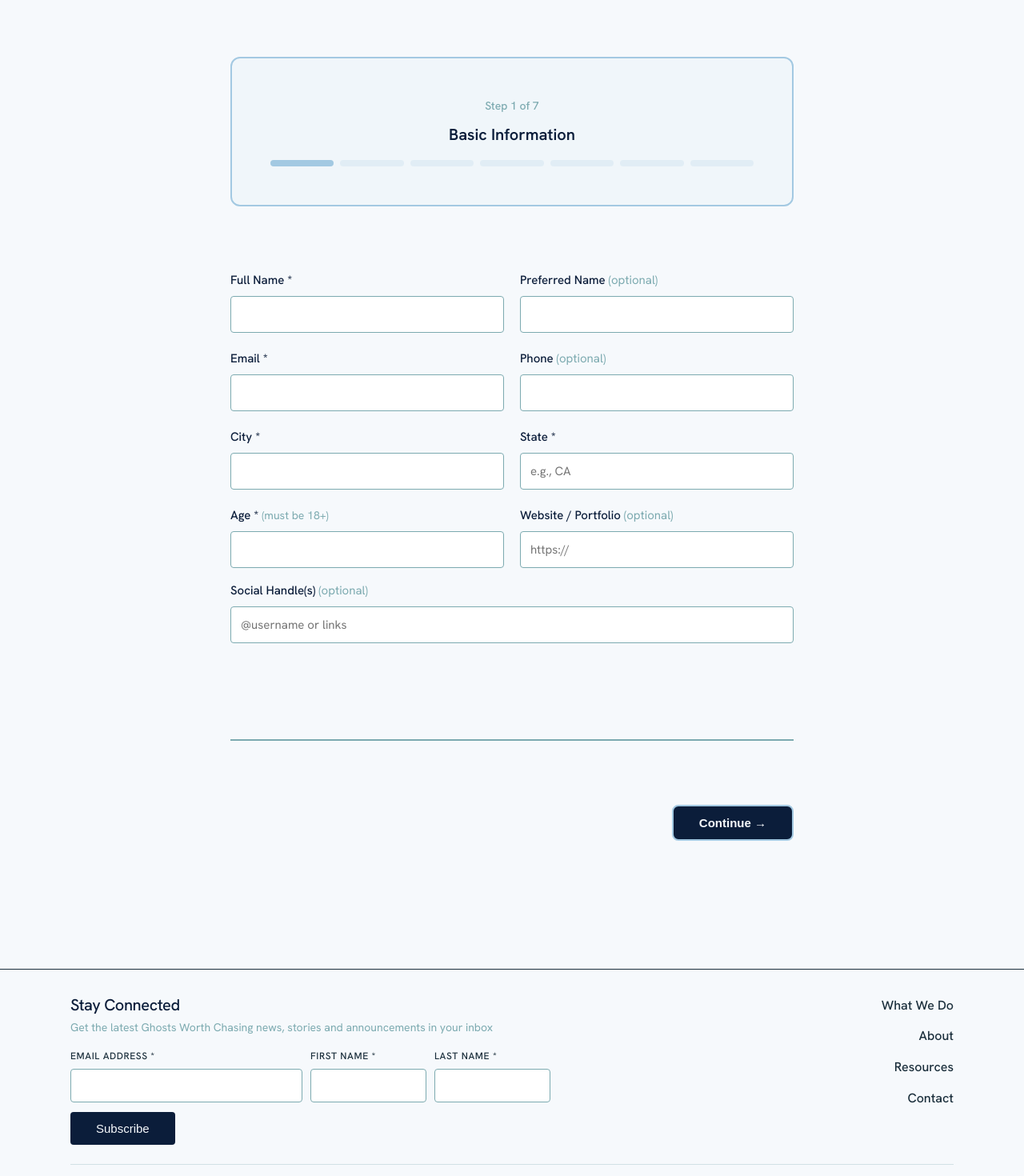
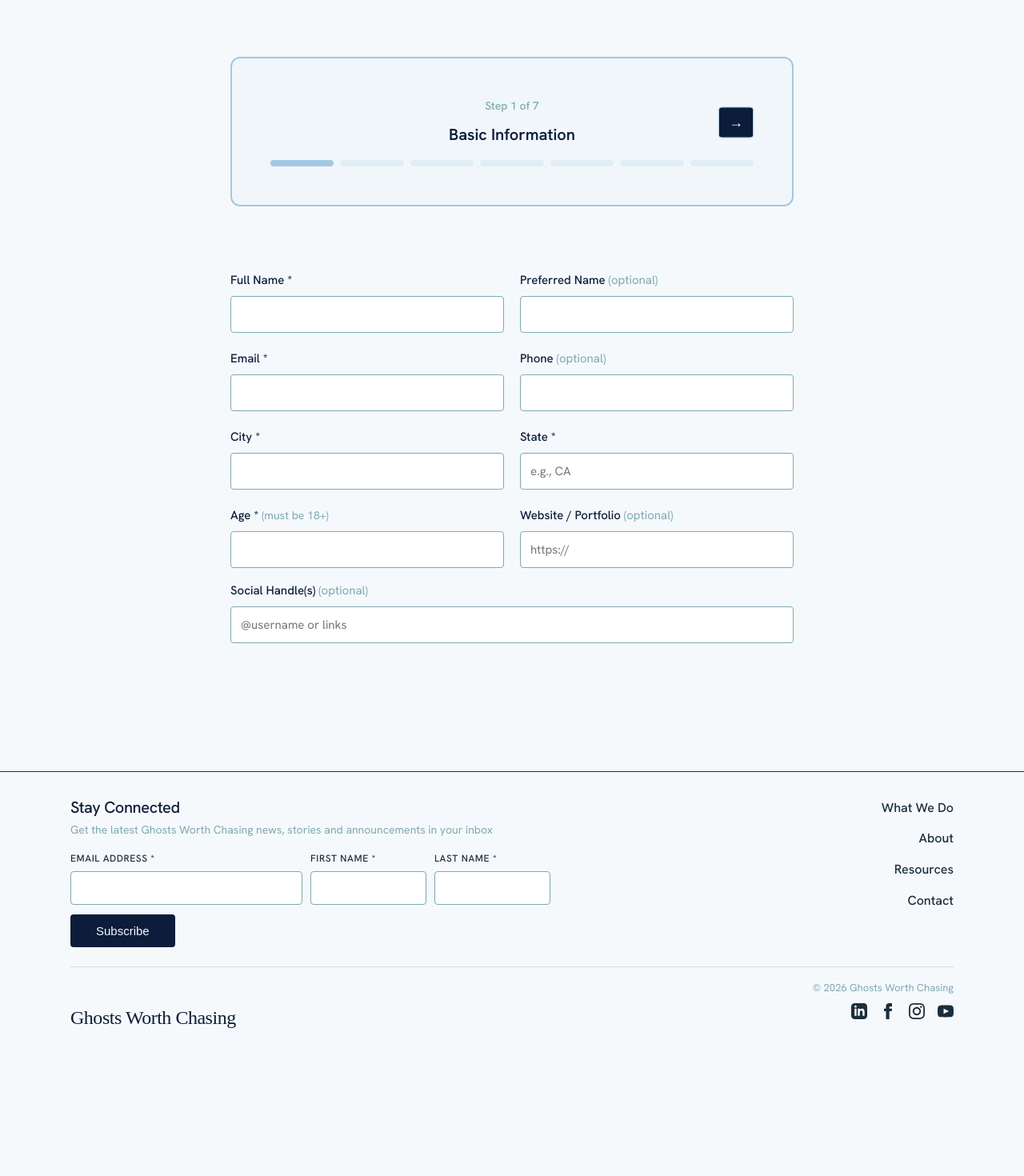
Before and after one commit to Roco41589/ghosts-worth-chasing-site, a Next.js app in the folder ghosts-redesign/: page /apply in a window 1280 px wide. Shown: the part 560-2030 px from the top of the page at 80% size. After the commit the page ends 1868 px from the top, so only its background shows below. Built offline with nearby package versions, Linux system fonts and the light colour scheme.

Commit message:
Update page.tsx

```diff
--- a/ghosts-redesign/app/apply/page.tsx
+++ b/ghosts-redesign/app/apply/page.tsx
@@ -64,9 +64,45 @@ export default function ApplicationFormMultiStep() {
   const [isSubmitting, setIsSubmitting] = useState(false)
   const [submitSuccess, setSubmitSuccess] = useState(false)
   const [submitError, setSubmitError] = useState('')
+  const [fieldErrors, setFieldErrors] = useState<Record<string, string>>({})
+
+  const validateField = (name: string, value: any): string => {
+    switch (name) {
+      case 'email':
+      case 'referenceEmail':
+        const emailRegex = /^[a-zA-Z0-9._%+-]+@[a-zA-Z0-9.-]+\.[a-zA-Z]{2,}$/
+        if (!value) return 'Email is required'
+        if (!emailRegex.test(value)) return 'Please enter a valid email address'
+        return ''
+      case 'age':
+        if (!value) return 'Age is required'
+        const ageNum = parseInt(value)
+        if (ageNum < 18) return 'Must be 18 or older'
+        if (ageNum > 99) return 'Please enter a valid age'
+        return ''
+      case 'fullName':
+      case 'city':
+      case 'state':
+        if (!value || value.trim() === '') return 'This field is required'
+        return ''
+      default:
+        return ''
+    }
+  }
+
+  const handleBlur = (e: React.FocusEvent<HTMLInputElement | HTMLTextAreaElement | HTMLSelectElement>) => {
+    const { name, value } = e.target
+    const error = validateField(name, value)
+    setFieldErrors(prev => ({ ...prev, [name]: error }))
+  }
 
   const handleChange = (e: React.ChangeEvent<HTMLInputElement | HTMLTextAreaElement | HTMLSelectElement>) => {
     const { name, value, type } = e.target
+
+    // Clear error when user starts typing
+    if (fieldErrors[name]) {
+      setFieldErrors(prev => ({ ...prev, [name]: '' }))
+    }
 
     if (type === 'checkbox' && name === 'certificationConfirmed') {
       const checkbox = e.target as HTMLInputElement
@@ -278,7 +314,34 @@ export default function ApplicationFormMultiStep() {
         <div style={{
           textAlign: 'center',
           marginBottom: '16px',
+          position: 'relative',
         }}>
+          {/* Back arrow - left side */}
+          {currentStep > 1 && (
+            <button
+              type="button"
+              onClick={prevStep}
+              style={{
+                position: 'absolute',
+                left: 0,
+                top: '50%',
+                transform: 'translateY(-50%)',
+                padding: '8px 12px',
+                fontSize: '18px',
+                color: 'var(--color-deep-navy)',
+                background: 'transparent',
+                border: '1px solid var(--color-sky-blue)',
+                borderRadius: '4px',
+                cursor: 'pointer',
+                display: 'flex',
+                alignItems: 'center',
+                gap: '4px',
+              }}
+            >
+              ←
+            </button>
+          )}
+
           <div style={{
             fontSize: '14px',
             fontWeight: 500,
@@ -294,6 +357,32 @@ export default function ApplicationFormMultiStep() {
           }}>
             {stepTitles[currentStep - 1]}
           </div>
+
+          {/* Next/Submit arrow - right side */}
+          {currentStep < totalSteps && (
+            <button
+              type="button"
+              onClick={nextStep}
+              style={{
+                position: 'absolute',
+                right: 0,
+                top: '50%',
+                transform: 'translateY(-50%)',
+                padding: '8px 12px',
+                fontSize: '18px',
+                color: 'var(--color-mist-white)',
+                background: 'var(--color-deep-navy)',
+                border: '1px solid var(--color-sky-blue)',
+                borderRadius: '4px',
+                cursor: 'pointer',
+                display: 'flex',
+                alignItems: 'center',
+                gap: '4px',
+              }}
+            >
+              →
+            </button>
+          )}
         </div>
 
         {/* Visual step indicators */}
@@ -415,6 +504,7 @@ export default function ApplicationFormMultiStep() {
                   name="email"
                   value={formData.email}
                   onChange={handleChange}
+                  onBlur={handleBlur}
                   required
                   pattern="[a-zA-Z0-9._%+-]+@[a-zA-Z0-9.-]+\.[a-zA-Z]{2,}"
                   title="Please enter a valid email address (e.g., name@example.com)"
@@ -422,11 +512,20 @@ export default function ApplicationFormMultiStep() {
                     width: '100%',
                     padding: '12px',
                     fontSize: '15px',
-                    border: '1px solid var(--color-border)',
+                    border: fieldErrors.email ? '1px solid #ef4444' : '1px solid var(--color-border)',
                     borderRadius: '4px',
                     fontFamily: 'var(--font-body)',
                   }}
                 />
+                {fieldErrors.email && (
+                  <div style={{
+                    fontSize: '13px',
+                    color: '#ef4444',
+                    marginTop: '4px',
+                  }}>
+                    {fieldErrors.email}
+                  </div>
+                )}
               </div>
 
               {/* Phone */}
@@ -1181,6 +1280,7 @@ export default function ApplicationFormMultiStep() {
                   name="referenceEmail"
                   value={formData.referenceEmail}
                   onChange={handleChange}
+                  onBlur={handleBlur}
                   required
                   pattern="[a-zA-Z0-9._%+-]+@[a-zA-Z0-9.-]+\.[a-zA-Z]{2,}"
                   title="Please enter a valid email address (e.g., name@example.com)"
@@ -1188,11 +1288,20 @@ export default function ApplicationFormMultiStep() {
                   style={{
                     padding: '12px',
                     fontSize: '15px',
-                    border: '1px solid var(--color-border)',
+                    border: fieldErrors.referenceEmail ? '1px solid #ef4444' : '1px solid var(--color-border)',
                     borderRadius: '4px',
                     fontFamily: 'var(--font-body)',
                   }}
                 />
+                {fieldErrors.referenceEmail && (
+                  <div style={{
+                    fontSize: '13px',
+                    color: '#ef4444',
+                    marginTop: '4px',
+                  }}>
+                    {fieldErrors.referenceEmail}
+                  </div>
+                )}
               </div>
             </div>
           </div>
@@ -1550,59 +1659,14 @@ export default function ApplicationFormMultiStep() {
           </div>
         )}
 
-        {/* Navigation Buttons */}
-        <div style={{
-          borderTop: '2px solid var(--color-border)',
-          paddingTop: 'var(--space-lg)',
-          marginTop: 'var(--space-xl)',
-          display: 'flex',
-          justifyContent: 'space-between',
-          alignItems: 'center',
-        }}>
-          {/* Back Button */}
-          {currentStep > 1 && (
-            <button
-              type="button"
-              onClick={prevStep}
-              style={{
-                padding: '12px 32px',
-                fontSize: '15px',
-                fontWeight: 500,
-                color: 'var(--color-deep-navy)',
-                background: 'transparent',
-                border: '2px solid var(--color-border)',
-                borderRadius: '8px',
-                cursor: 'pointer',
-                transition: 'all 0.2s ease',
-              }}
-            >
-              ← Back
-            </button>
-          )}
-
-          {/* Spacer when no back button */}
-          {currentStep === 1 && <div />}
-
-          {/* Next or Submit Button */}
-          {currentStep < totalSteps ? (
-            <button
-              type="button"
-              onClick={nextStep}
-              style={{
-                padding: '12px 32px',
-                fontSize: '15px',
-                fontWeight: 600,
-                color: 'var(--color-mist-white)',
-                background: 'var(--color-deep-navy)',
-                border: '2px solid var(--color-sky-blue)',
-                borderRadius: '8px',
-                cursor: 'pointer',
-                transition: 'all 0.2s ease',
-              }}
-            >
-              Continue →
-            </button>
-          ) : (
+        {/* Submit Button - Only on final step */}
+        {currentStep === totalSteps && (
+          <div style={{
+            borderTop: '2px solid var(--color-border)',
+            paddingTop: 'var(--space-lg)',
+            marginTop: 'var(--space-xl)',
+            textAlign: 'center',
+          }}>
             <button
               type="submit"
               disabled={isSubmitting || !formData.certificationConfirmed}
@@ -1621,8 +1685,8 @@ export default function ApplicationFormMultiStep() {
             >
               {isSubmitting ? 'Submitting...' : 'Submit Application'}
             </button>
-          )}
-        </div>
+          </div>
+        )}
       </form>
       </div>
     </>
```
